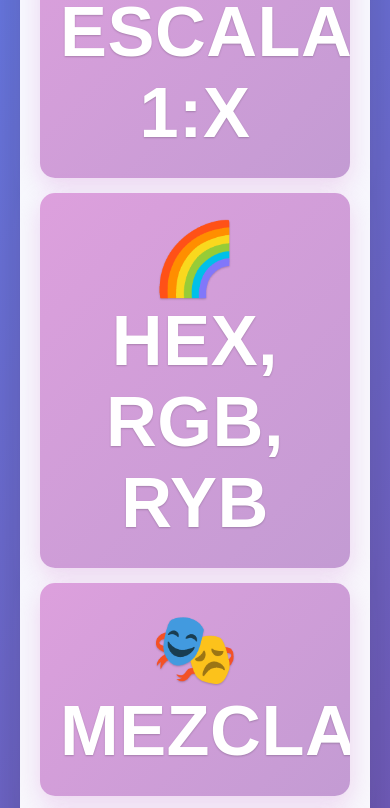
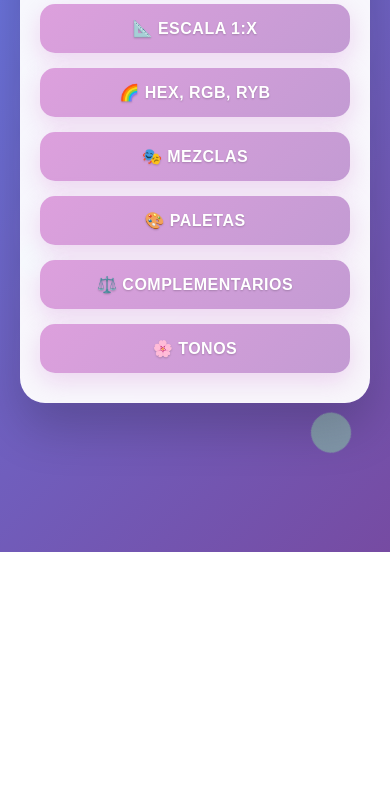
Before and after one commit to chusdomo/Explorador-de-Colores-Menu, a plain HTML site: page index.html in a window 390 px wide. Shown: the part 292-1100 px from the top of the page. After the commit the page ends 844 px from the top, so only its background shows below. Drawn offline with Linux system fonts and the light colour scheme.

Commit message:
Update index.html

```diff
--- a/index.html
+++ b/index.html
@@ -204,8 +204,8 @@
       }
 
       .button-container button {
-        padding: 25px 20px;
-        font-size: 4.4rem;
+        padding: 15px 20px;
+        font-size: 1rem;
       }
 
       .floating-colors {
```
